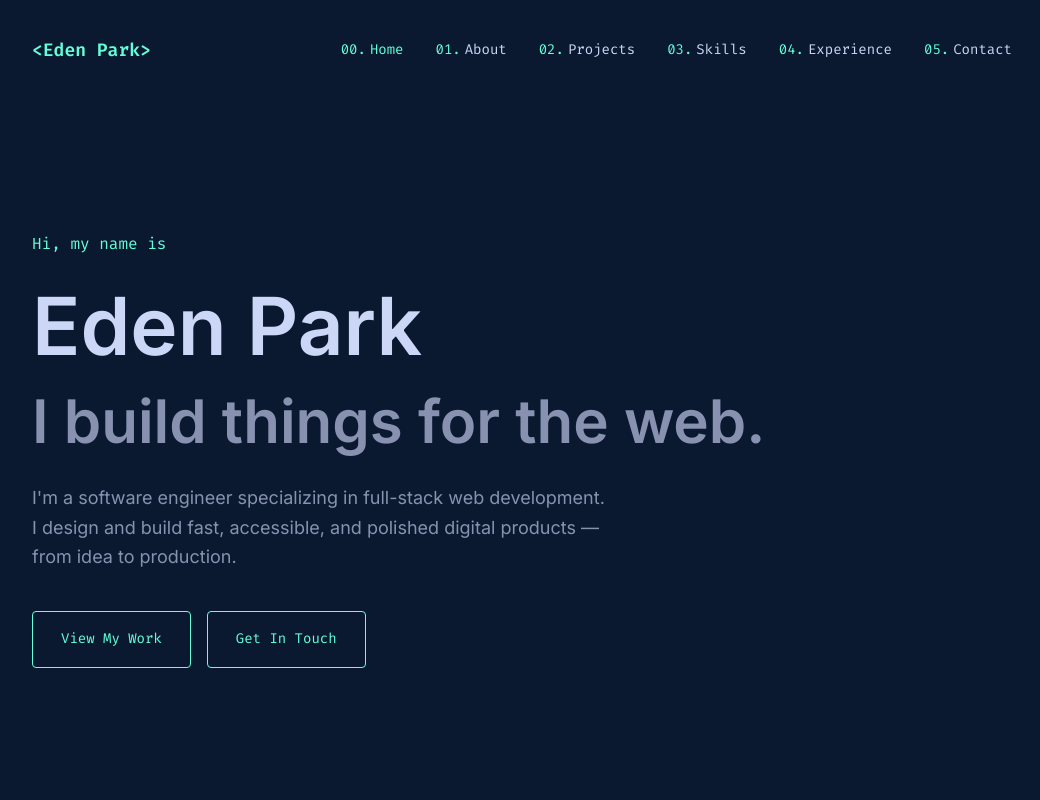
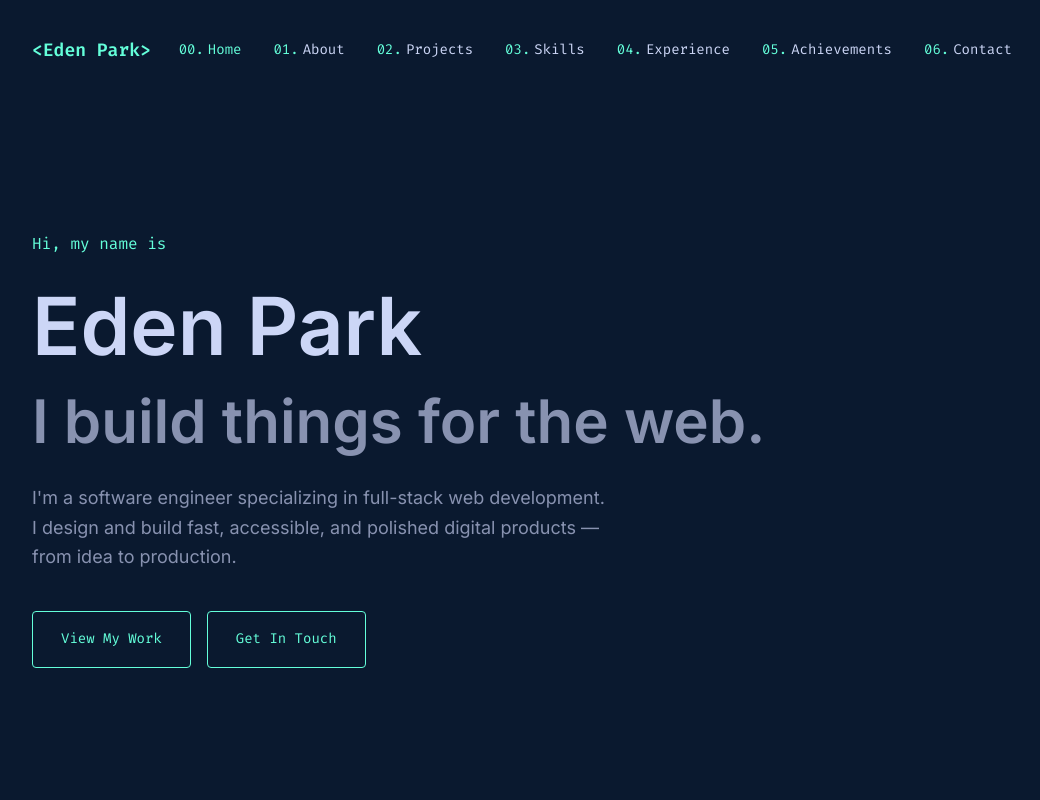
Before and after one commit to EdenGoforIt/who-am-i, a Next.js app: page / in a window 1280 px wide. Shown: the top 800 px of the page, without its empty margins (118-1158 px from the left). Built offline with nearby package versions, Linux system fonts and the light colour scheme.

Commit message:
feat: update nav links to use hash routing for smooth scrolling

```diff
--- a/app/page.tsx
+++ b/app/page.tsx
@@ -4,6 +4,7 @@ import About from "@/components/about";
 import Projects from "@/components/projects";
 import Skills from "@/components/skills";
 import Experience from "@/components/experience";
+import Achievements from "@/components/achievements";
 import Contact from "@/components/contact";
 
 export default function Home(): React.JSX.Element {
@@ -14,6 +15,7 @@ export default function Home(): React.JSX.Element {
       <Projects />
       <Skills />
       <Experience />
+      <Achievements />
       <Contact />
     </main>
   );
--- a/components/nav.tsx
+++ b/components/nav.tsx
@@ -12,11 +12,12 @@ interface NavLink {
 
 const navLinks: NavLink[] = [
   { label: "Home", href: "/", sectionId: "hero" },
-  { label: "About", href: "/about", sectionId: "about" },
-  { label: "Projects", href: "/projects", sectionId: "projects" },
-  { label: "Skills", href: "/skills", sectionId: "skills" },
-  { label: "Experience", href: "/experience", sectionId: "experience" },
-  { label: "Contact", href: "/contact", sectionId: "contact" },
+  { label: "About", href: "#about", sectionId: "about" },
+  { label: "Projects", href: "#projects", sectionId: "projects" },
+  { label: "Skills", href: "#skills", sectionId: "skills" },
+  { label: "Experience", href: "#experience", sectionId: "experience" },
+  { label: "Achievements", href: "#achievements", sectionId: "achievements" },
+  { label: "Contact", href: "#contact", sectionId: "contact" },
 ];
 
 export default function Nav(): React.JSX.Element {
```
